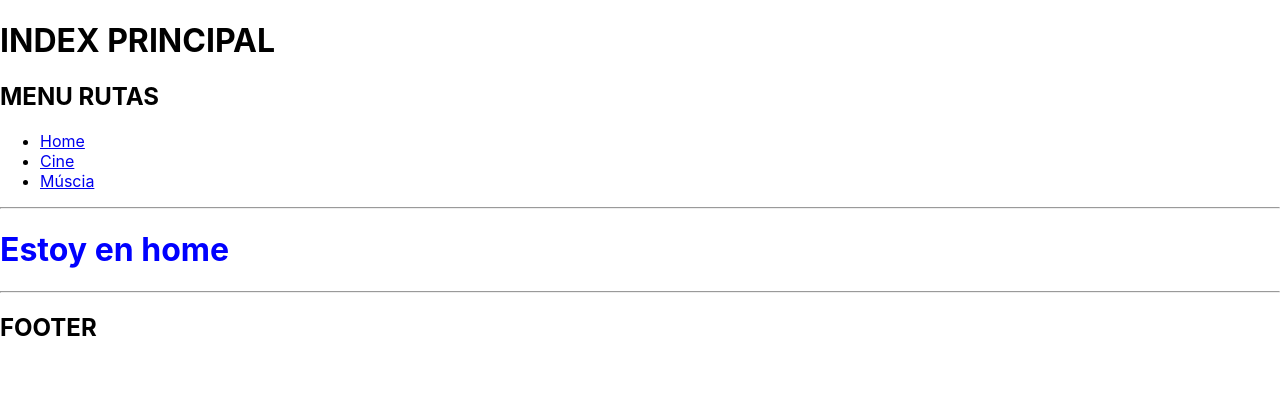
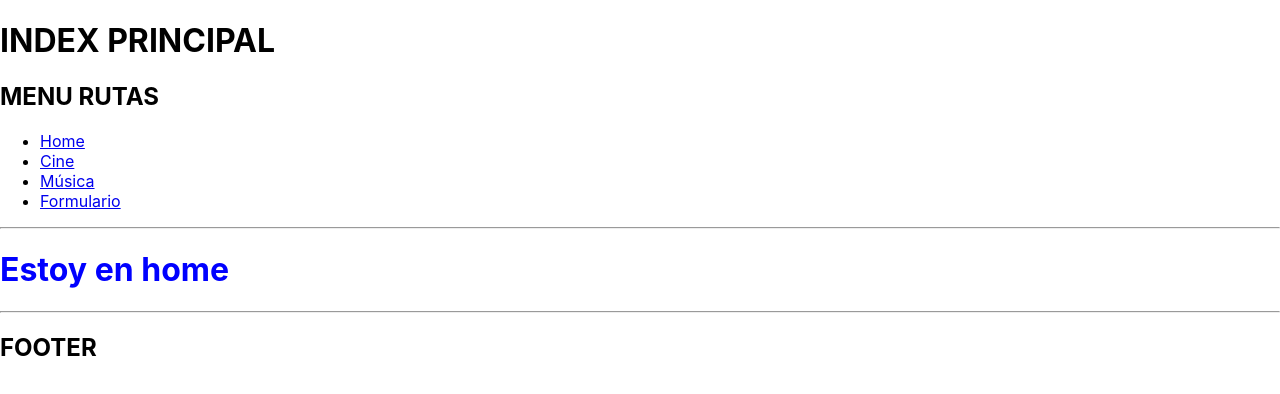
Before and after one commit to Jorgerdzz/reactformsrutas, a React (Create React App) app: page / in a window 1280 px wide. Shown: the top 394 px of the page. Built offline with nearby package versions, Linux system fonts and the light colour scheme.

Commit message:
ejercicio formulario

```diff
--- /dev/null
+++ b/src/components/FormSimple.js
@@ -0,0 +1,29 @@
+import React, { Component } from "react";
+
+class FormSimple extends Component {
+    //Creamos una variable de referencia para cada objeto de formulario
+    cajaNombre = React.createRef();
+
+    peticionFormulario = (event) => {
+        event.preventDefault();
+        console.log("Peticion lista")
+        let nombre = this.cajaNombre.current.value;
+        console.log(nombre);
+    }
+
+    render(){
+        return(
+            <div>
+                <h1>FORMULARIO</h1>
+                <form onSubmit={this.peticionFormulario}>
+                    <label>Nombre: </label>
+                    <input type="text" ref={this.cajaNombre}></input>
+                    <button>Realizar petición</button>
+                </form>
+            </div>
+        )
+    }
+
+}
+
+export default FormSimple;
--- a/src/components/MenuRutas.js
+++ b/src/components/MenuRutas.js
@@ -8,7 +8,8 @@
                 <ul>
                     <li><a href="/">Home</a></li>
                     <li><a href="/cine">Cine</a></li>
-                    <li><a href="/musica">Múscia</a></li>
+                    <li><a href="/musica">Música</a></li>
+                    <li><a href="/formsimple">Formulario</a></li>
                 </ul>
             </div>
         )
--- a/src/components/Router.js
+++ b/src/components/Router.js
@@ -3,6 +3,7 @@
 import Home from './Home'
 import Cine from './Cine'
 import Musica from './Musica'
+import FormSimple from './FormSimple'
 
 export default class Router extends Component {
   render() {
@@ -12,6 +13,7 @@
             <Route path='/' element={<Home/>}/>
             <Route path='/cine' element={<Cine/>}/>
             <Route path='/musica' element={<Musica/>}/>
+            <Route path='/formsimple' element={FormSimple}/>
         </Routes>
       </BrowserRouter>
     )
```
